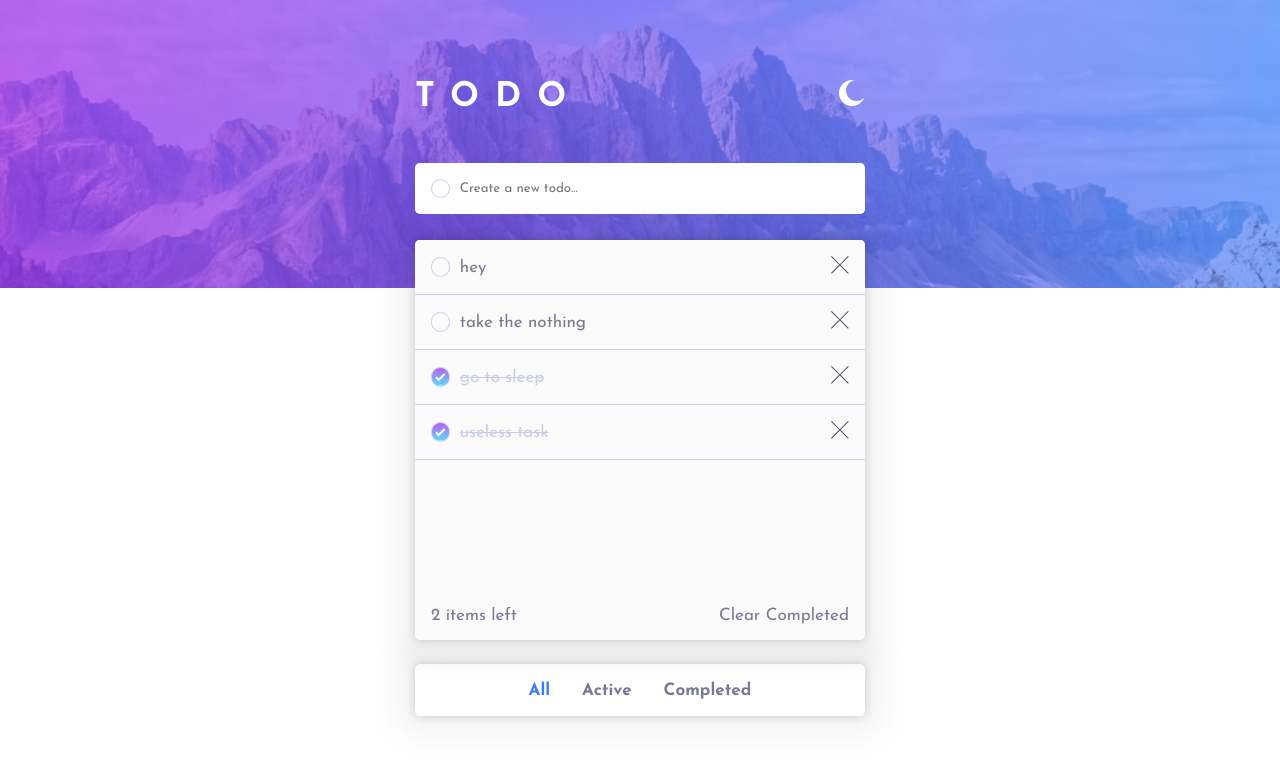
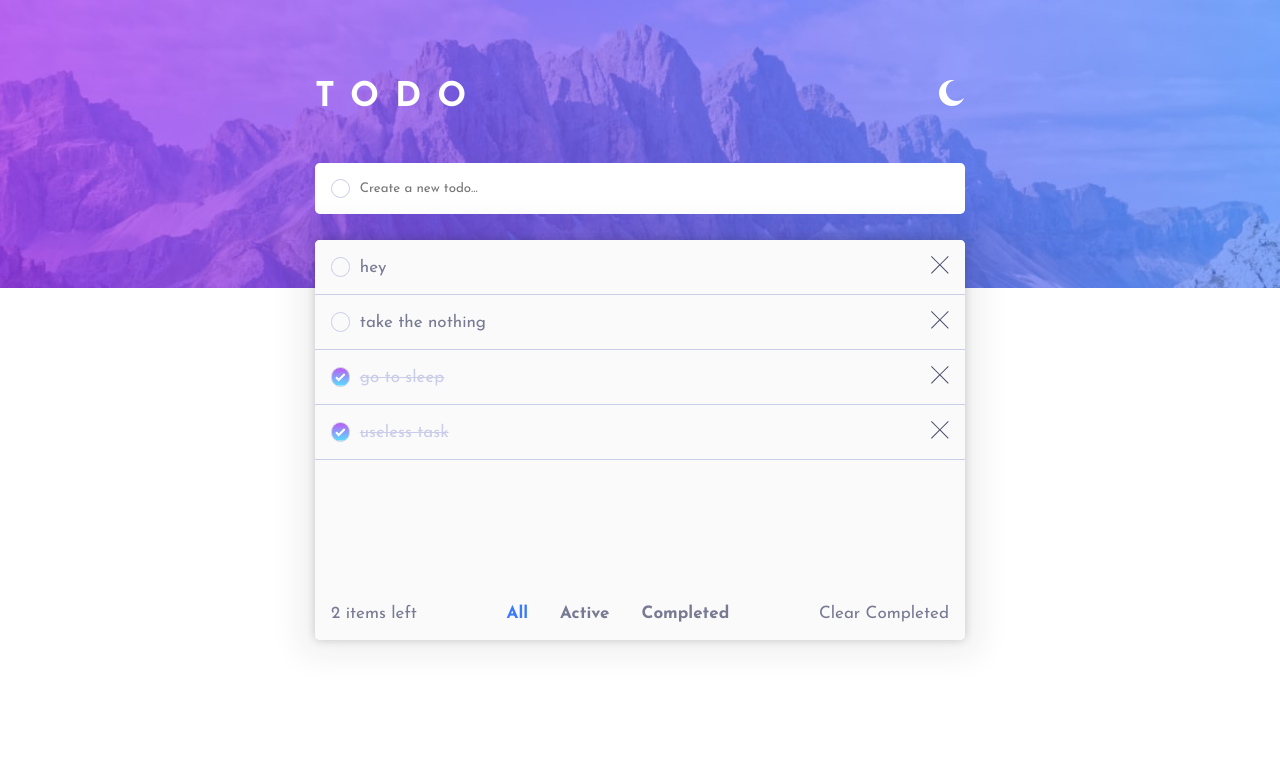
Before and after one commit to dacitto/todo-react, a React (Create React App) app: page / in a window 1280 px wide. Shown: the top 762 px of the page. Built offline with nearby package versions, Linux system fonts and the light colour scheme.

Commit message:
feat: change filter state in desktop and add animation

```diff
--- a/src/Componets/List/List.js
+++ b/src/Componets/List/List.js
@@ -96,6 +96,30 @@ const List = ({ tasks, setTasks }) => {
                     {tasks.filter((task) => task.completed === false).length}{" "}
                     items left
                   </div>
+                  {tasks.length > 0 && (
+                    <div className="filter desktop-only">
+                      <ul>
+                        <li
+                          className={active === "all" ? "active" : null}
+                          onClick={() => setActive("all")}
+                        >
+                          All
+                        </li>
+                        <li
+                          className={active === false ? "active" : null}
+                          onClick={() => setActive(false)}
+                        >
+                          Active
+                        </li>
+                        <li
+                          className={active === true ? "active" : null}
+                          onClick={() => setActive(true)}
+                        >
+                          Completed
+                        </li>
+                      </ul>
+                    </div>
+                  )}
                   <div
                     className="clear"
                     onClick={() => {
@@ -114,7 +138,7 @@ const List = ({ tasks, setTasks }) => {
       )}
 
       {tasks.length > 0 && (
-        <div className="filter">
+        <div className="filter mobile-only">
           <ul>
             <li
               className={active === "all" ? "active" : null}
--- a/src/Componets/List/List.scss
+++ b/src/Componets/List/List.scss
@@ -19,6 +19,7 @@
     padding: 1rem;
     color: var(--DarkGrayishBlue);
     justify-content: space-between;
+    align-items: center;
     .clear:hover {
       cursor: pointer;
     }
@@ -78,3 +79,44 @@
     }
   }
 }
+
+.mobile-only {
+  transition: 0.3s all ease-in-out;
+  width: 100%;
+  overflow: hidden;
+  margin-left: auto;
+  margin-right: auto;
+  transform: translateY(0);
+}
+.desktop-only {
+  transition: 0.3s all ease-in-out;
+  width: 0;
+  height: 0;
+  padding: 0;
+  margin: 0;
+  box-shadow: none;
+  overflow: hidden;
+  transform: translateY(5rem);
+}
+@media only screen and (min-width: 670px) {
+  .mobile-only {
+    box-shadow: none;
+    transform: translateY(-5rem);
+    position: relative;
+    z-index: -1;
+  }
+  .desktop-only {
+    display: flex;
+    width: fit-content;
+    height: fit-content;
+    padding: 0;
+    box-shadow: none;
+    margin: 0;
+    transform: translateY(0);
+  }
+  .list-conainer {
+    .control {
+      padding: 0 1rem;
+    }
+  }
+}
--- a/src/Styles/main.scss
+++ b/src/Styles/main.scss
@@ -45,7 +45,7 @@ body {
 }
 .container {
   width: 90%;
-  max-width: 450px;
+  max-width: 650px;
   margin: 0 auto;
 }
 /* width */
```
